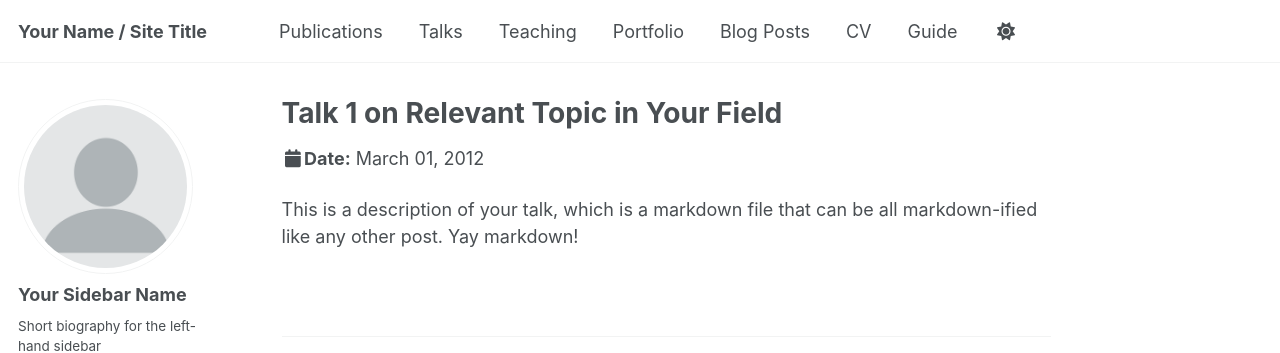
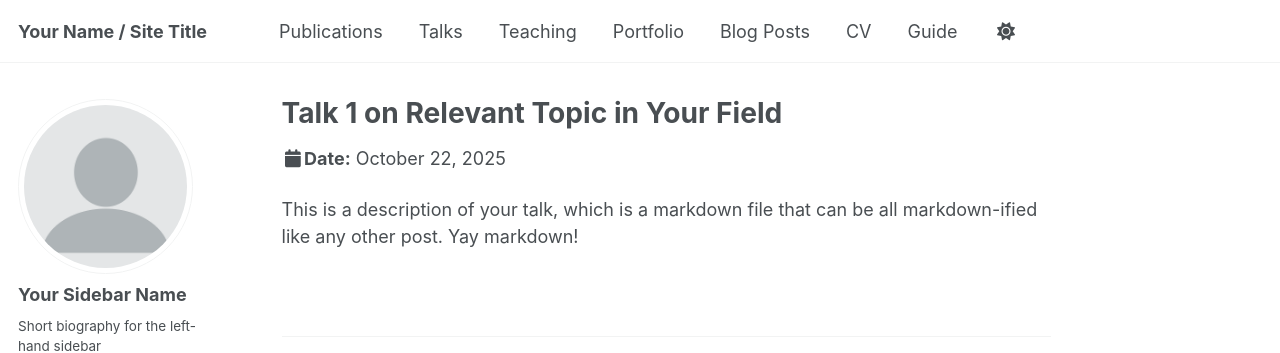
Before and after one commit to OdileYTWang/OdileYTWang.github.io, a Jekyll site: the page built from _talks/2012-03-01-talk-1.md, in a window 1280 px wide and 937 px high. Shown: the top 353 px of the window. Built offline with Jekyll 4.4.1, drawn with Linux system fonts in a browser that asks for light colours; some web fonts are replaced; a script that is not in the unit is left out.

Commit message:
Update 2012-03-01-talk-1.md

```diff
--- a/_talks/2012-03-01-talk-1.md
+++ b/_talks/2012-03-01-talk-1.md
@@ -4,7 +4,7 @@ collection: talks
 type: "Talk"
 permalink: /talks/2012-03-01-talk-1
 venue: "UC San Francisco, Department of Testing"
-date: 2012-03-01
+date: 2025-10-22
 location: "San Francisco, CA, USA"
 ---
 
```
